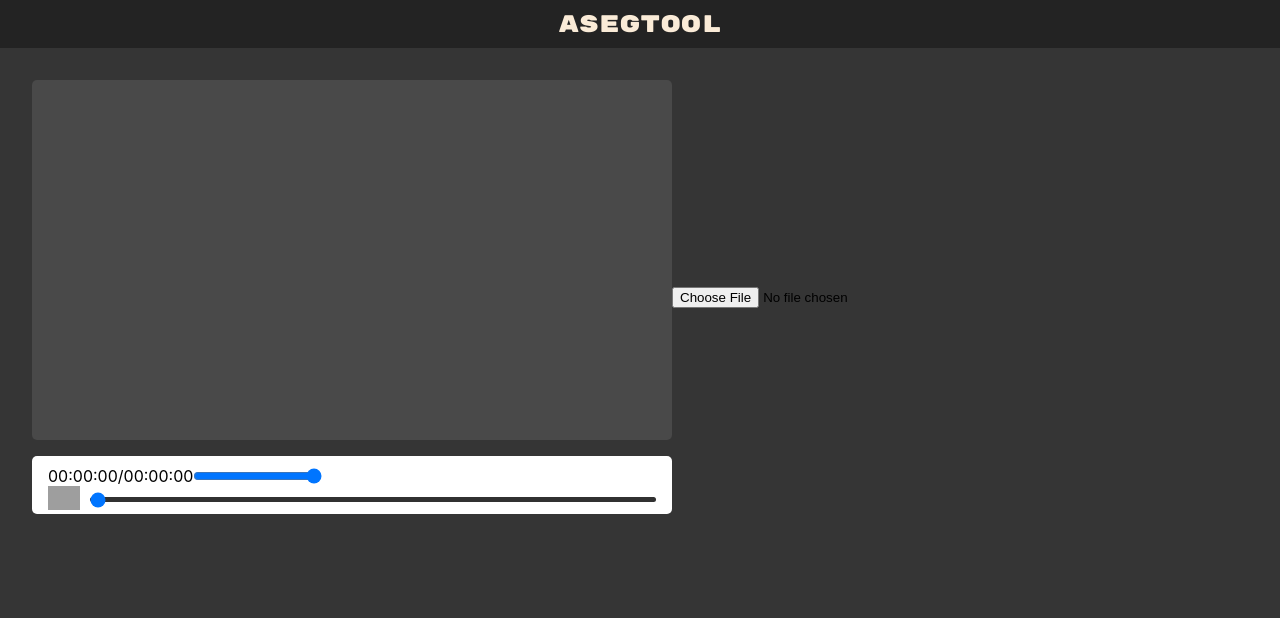
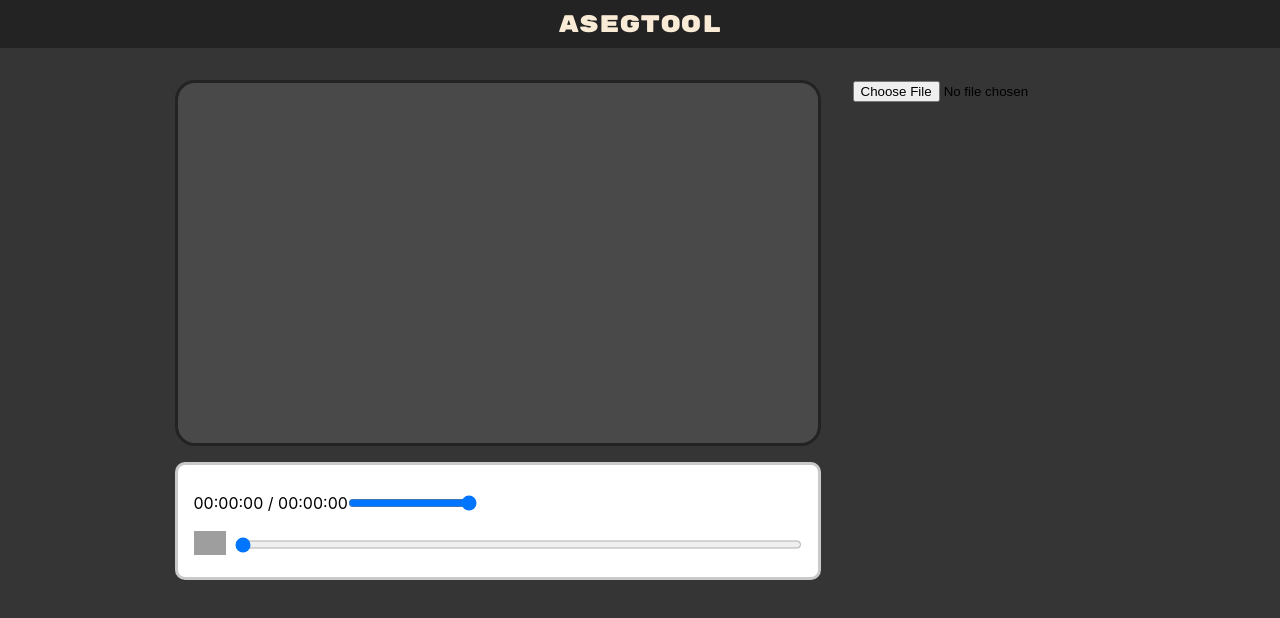
Before and after one commit to ElHaban3ro/AsegTool, a React (Create React App) app: page / in a window 1280 px wide. Shown: the top 618 px of the page. Built offline with nearby package versions, Linux system fonts and the light colour scheme; grey boxes are pictures that could not be loaded.

Commit message:
(v1.6.8) Video timeline and video styles.

```diff
--- a/src/components/InputFile/InputFile.css
+++ b/src/components/InputFile/InputFile.css
@@ -1,12 +1,12 @@
 .InputFile {
     margin: 0rem 2rem 2rem 2rem;
     display: flex;
-    justify-content: flex-start;
-    align-items: center;
-
+    align-items: flex-start;
     flex-direction: row;
+    /* flex-wrap: wrap; */
+    align-content: flex-start;
+    justify-content: center;
 }
-
 
 .video_toolbar_img { /* Pause/Play image */
     width: 2rem;
@@ -21,7 +21,12 @@
     display: flex;
     justify-content: center;
     align-items: center;
-    border-radius: 5px;
+    border-radius: 20px;
+    border: 3px solid #232323;
+}
+
+video {
+    border-radius: 20px;
 }
 
 
@@ -29,13 +34,16 @@
     max-width: 100%;
     display: flex;
     align-items: flex-start;
-    justify-content: center;
-
     flex-direction: column;
     margin-top: 1rem;
+    background-color: white;
+    border: 3px solid #c9c9c9;
 
-    background-color: white;
-    border-radius: 5px;
+
+    height: 7rem;
+    border-radius: 10px;
+    /* padding: 1.5rem 0; */
+    justify-content: space-evenly;
 }
 
 .time_volume_div {
@@ -69,14 +77,14 @@
 .timeline {
     width: 100%;
     margin-left: .6rem;
-    height: 3px;
+    height: 9px;
 }
 
 .timeline[type=range]::-webkit-slider-runnable-track {
     height: 5px;
-    background-color: rgb(49, 49, 49);
-    border-radius: 10px;
+    border-radius: 1px;
 }
+
 
 .timeline[type=range]::-webkit-slider-thumb {
     margin-top: -5px;
@@ -84,17 +92,23 @@
 }
 
 
+.options {
+    margin-left: 2rem;
+}
+
 
 
 
 
 #filesegments {
+    resize: none;
     width: 540px;
     height: 500px;
 }
 
 
 #temp_point {
+    resize: none;
     width: 200px;
     height: 100px;
 }
```
Also changed, not shown: src/components/InputFile/InputFile.js (+5 -5 lines).
